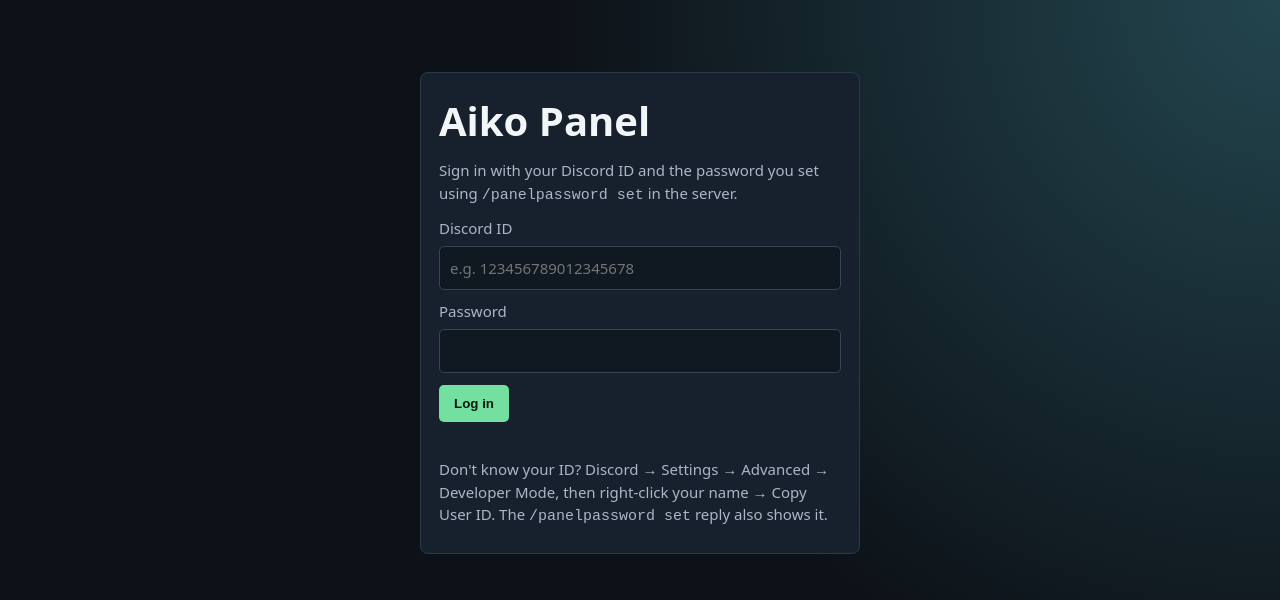
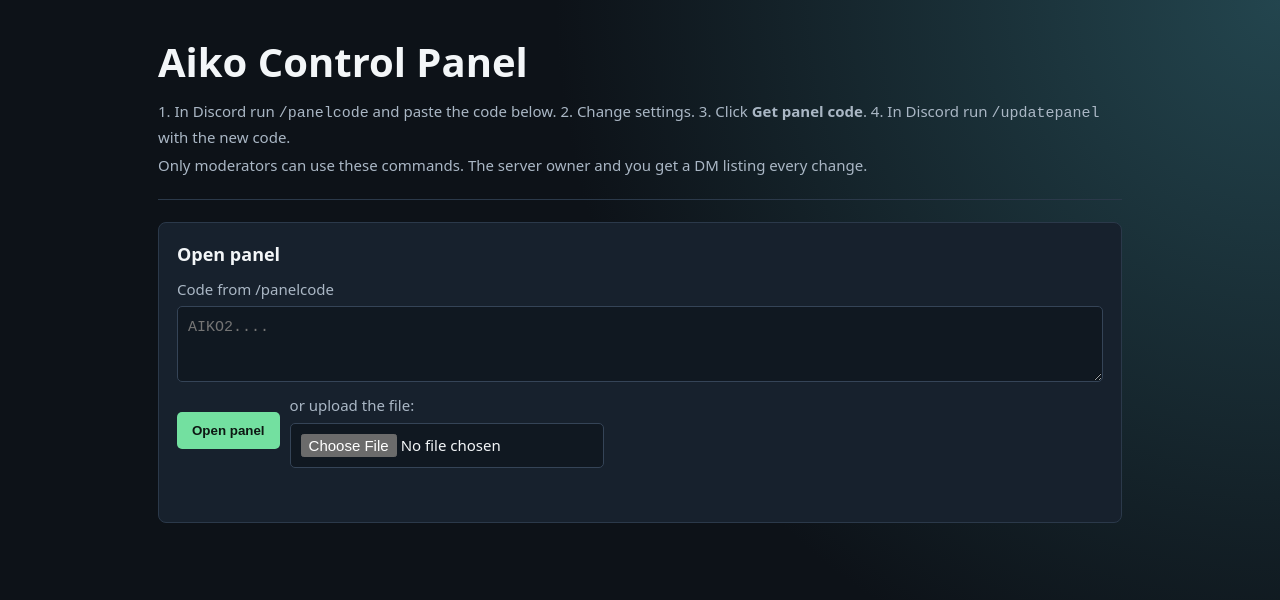
Before and after one commit to bladelow/bladelow.github.io, a plain HTML site: page aiko-desh-xz12ak53/index.html in a window 1280 px wide. Drawn offline with Linux system fonts and the light colour scheme.

Commit message:
Update index.html

```diff
--- a/aiko-desh-xz12ak53/index.html
+++ b/aiko-desh-xz12ak53/index.html
@@ -10,13 +10,12 @@
         * { box-sizing: border-box; }
         body { margin: 0; background: radial-gradient(circle at top right, #23454e, #0d1218 48%); min-height: 100vh; }
         main { max-width: 1000px; margin: auto; padding: 32px 18px 64px; }
-        header { border-bottom: 1px solid #2b394a; margin-bottom: 22px; padding-bottom: 16px; display: flex; justify-content: space-between; align-items: end; gap: 12px; flex-wrap: wrap; }
+        header { border-bottom: 1px solid #2b394a; margin-bottom: 22px; padding-bottom: 16px; }
         h1, h2 { margin: 0 0 8px; }
         h1 { font-size: clamp(26px, 6vw, 40px); }
         h2 { font-size: 18px; }
         p, .hint { color: #aab7c5; margin: 6px 0; }
         .panel { background: #17212d; border: 1px solid #2b394a; border-radius: 8px; padding: 18px; margin: 14px 0; }
-        #loginPanel { max-width: 440px; margin: 40px auto; }
         label { display: grid; gap: 6px; color: #aab7c5; margin: 10px 0; }
         input, textarea { width: 100%; background: #101821; color: #f3f6f8; border: 1px solid #354457; border-radius: 5px; padding: 10px; font: inherit; }
         input[type="checkbox"] { width: auto; }
@@ -30,41 +29,43 @@
         .actions { display: flex; gap: 10px; flex-wrap: wrap; margin-top: 12px; align-items: center; }
         .status { min-height: 24px; overflow-wrap: anywhere; }
         .success { color: #73e0a0; } .error { color: #ff9898; }
-        .savebar { position: sticky; bottom: 0; background: #0d1218ee; border-top: 1px solid #2b394a; padding: 12px 0; margin-top: 18px; }
+        #newCode { min-height: 120px; }
         [hidden] { display: none !important; }
         @media (max-width: 680px) { .setting { grid-template-columns: 1fr; } }
     </style>
 </head>
 <body>
 <main>
-    <section id="loginPanel" class="panel">
-        <h1>Aiko Panel</h1>
-        <p>Sign in with your Discord ID and the password you set using <code>/panelpassword set</code> in the server.</p>
-        <form id="loginForm">
-            <label>Discord ID
-                <input id="userId" inputmode="numeric" autocomplete="username" placeholder="e.g. 123456789012345678" required>
-            </label>
-            <label>Password
-                <input id="password" type="password" autocomplete="current-password" required>
-            </label>
-            <div class="actions"><button id="loginButton" type="submit">Log in</button></div>
-        </form>
-        <p id="loginStatus" class="status" role="status"></p>
-        <p class="hint">Don't know your ID? Discord → Settings → Advanced → Developer Mode, then right-click your name → Copy User ID. The <code>/panelpassword set</code> reply also shows it.</p>
+    <header>
+        <h1>Aiko Control Panel</h1>
+        <p>1. In Discord run <code>/panelcode</code> and paste the code below. 2. Change settings. 3. Click <b>Get panel code</b>. 4. In Discord run <code>/updatepanel</code> with the new code.</p>
+        <p class="hint">Only moderators can use these commands. The server owner and you get a DM listing every change.</p>
+    </header>
+    <section class="panel">
+        <h2>Open panel</h2>
+        <label>Code from /panelcode
+            <textarea id="incomingCode" spellcheck="false" placeholder="AIKO2...."></textarea>
+        </label>
+        <div class="actions">
+            <button id="loadButton" type="button">Open panel</button>
+            <label class="hint" style="margin:0">or upload the file: <input id="codeFile" type="file" accept=".txt,text/plain"></label>
+        </div>
+        <p id="loadStatus" class="status" role="status"></p>
     </section>
-
-    <div id="app" hidden>
-        <header>
-            <div>
-                <h1>Aiko Panel</h1>
-                <p id="who"></p>
+    <div id="editor" hidden>
+        <div id="settings"></div>
+        <section class="panel">
+            <div class="actions" style="margin-top:0"><button id="getCodeButton" type="button">Get panel code</button><span id="status" class="status" role="status"></span></div>
+            <div id="newCodeBox" hidden>
+                <p id="changeList" class="hint"></p>
+                <p class="hint">Run <code>/updatepanel</code> in Discord and paste this code. For very long codes use the <code>file</code> option with the download.</p>
+                <textarea id="newCode" readonly spellcheck="false"></textarea>
+                <div class="actions">
+                    <button id="copyButton" class="secondary" type="button">Copy code</button>
+                    <button id="downloadButton" class="secondary" type="button">Download code</button>
+                </div>
             </div>
-            <div class="actions"><button id="reloadButton" class="secondary" type="button">Reload from bot</button><button id="logoutButton" class="secondary" type="button">Log out</button></div>
-        </header>
-        <div id="settings"></div>
-        <div class="savebar">
-            <div class="actions"><button id="saveButton" type="button">Save changes</button><span id="status" class="status" role="status"></span></div>
-        </div>
+        </section>
     </div>
 </main>
 <script src="./config.js"></script>
```
